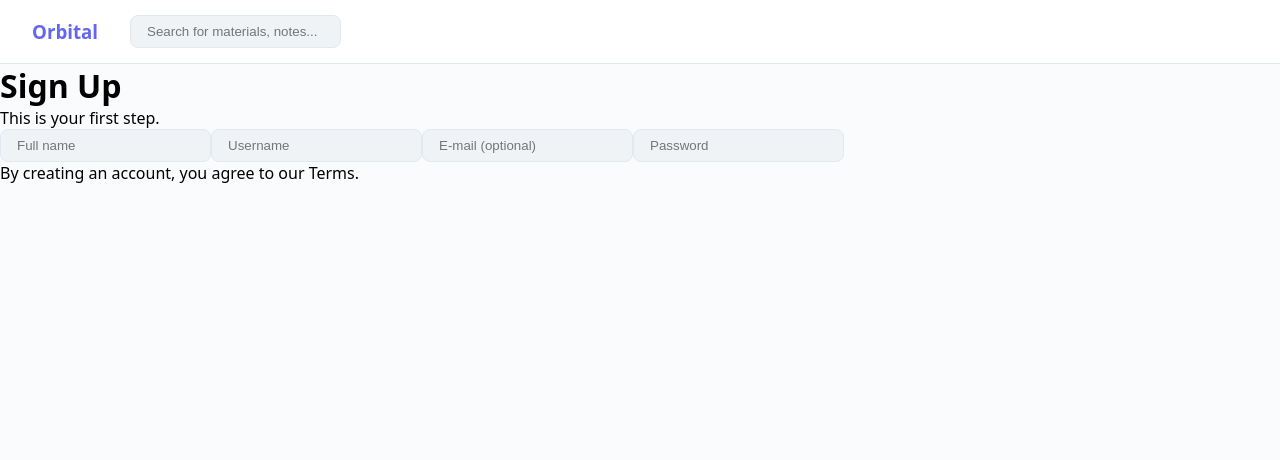
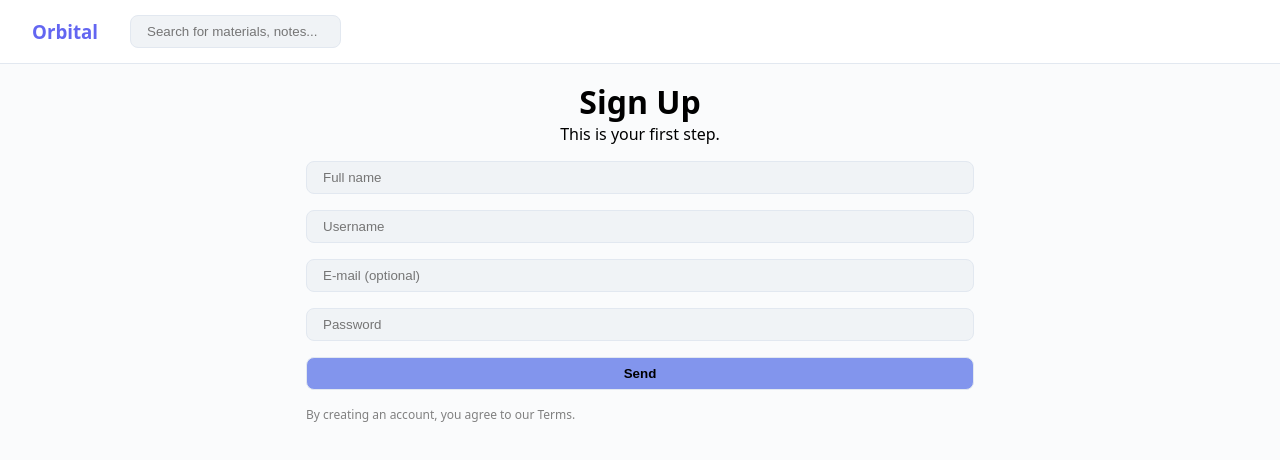
Before and after one commit to 0xGaziin/orbital, a React (Vite) app: page /signup in a window 1280 px wide. Shown: the top 460 px of the page. Built offline with nearby package versions, Linux system fonts and the light colour scheme.

Commit message:
style: added style

```diff
--- a/src/pages/SignUp/SignUp.jsx
+++ b/src/pages/SignUp/SignUp.jsx
@@ -16,6 +16,7 @@ function SignUp() {
           <input type="text" placeholder="Username" />
           <input type="email" placeholder="E-mail (optional)" />
           <input type="password" placeholder="Password"/>
+          <input type="submit" value="Send" />
         </form>
 
         <p className={styles.warning}>
--- a/src/pages/SignUp/SignUp.module.css
+++ b/src/pages/SignUp/SignUp.module.css
@@ -0,0 +1,24 @@
+.registerArea {
+  margin: auto;
+  padding: 16px;
+  text-align: center;
+  max-width: 700px;
+}
+
+.registerArea input {
+  display: block;
+  width: 100%;
+  margin: 16px auto;
+}
+
+.registerArea input[type="submit"] {
+  cursor: pointer;
+  background-color: #667eeace;
+  font-weight: bold;
+}
+
+.registerArea .warning {
+  font-size: 12px;
+  color: grey;
+  text-align: left;
+}
```
